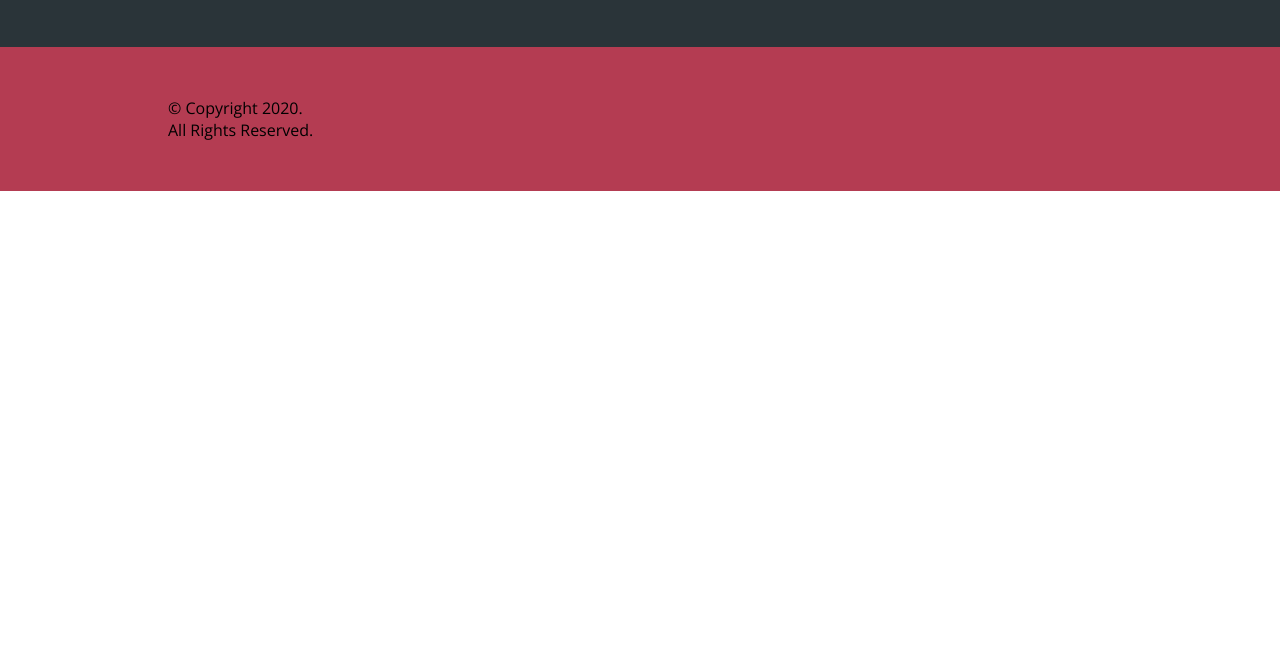
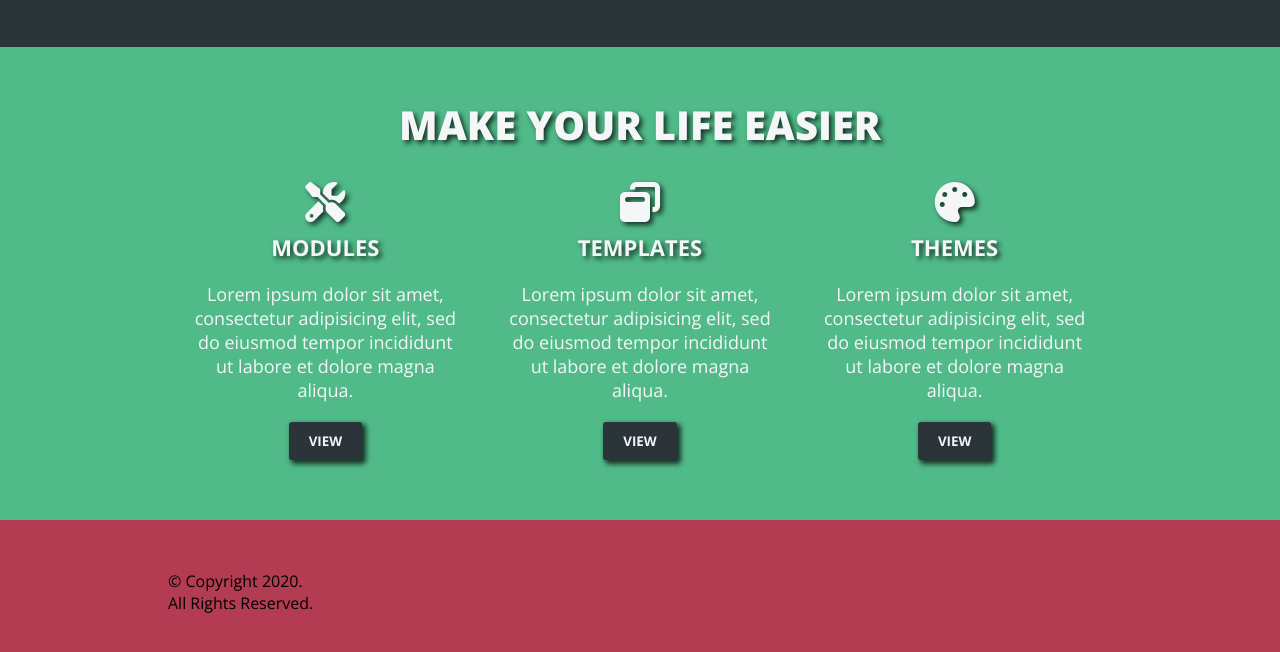
Before and after one commit to SlyTy7/gold-robot, a plain HTML site: page index.html in a window 1280 px wide. Shown: the part 1565-2217 px from the top of the page. Before the commit the page ends 1756 px from the top, so only its background shows below. Drawn offline with nearby package versions, Linux system fonts and the light colour scheme.

Commit message:
add product section

```diff
--- a/index.html
+++ b/index.html
@@ -143,12 +143,69 @@
     </div>
   </section>
 
-  <!-- theme/modules -->
-  <!--
-  <section class="gr-section products-section">
-    <div class="gr-section-center">grid squares of modules and templates</div>
+  <!-- products -->
+  <section class="gr-section products-section gr-primary-bg">
+    <div class="gr-section-center gr-light gr-text-center">
+      <h2>make your life easier</h2>
+      <div class="gr-row">
+        <div class="gr-col-4">
+          <div class="product-badge">
+            <i class="fas fa-tools"></i>
+            <h3>Modules</h3>
+            <p class="gr-body-text">Lorem ipsum dolor sit amet, consectetur adipisicing elit, sed do eiusmod tempor
+              incididunt ut labore et dolore magna aliqua.</p>
+            <a href="#">
+              <button class="gr-dark-bg gr-light gr-shadow-3" type="button" name="button">View</button>
+            </a>
+          </div>
+        </div>
+        <div class="gr-col-4">
+          <div class="product-badge">
+            <i class="fas fa-window-restore"></i>
+            <h3>Templates</h3>
+            <p class="gr-body-text">Lorem ipsum dolor sit amet, consectetur adipisicing elit, sed do eiusmod tempor
+              incididunt ut labore et dolore magna aliqua.</p>
+            <a href="#">
+              <button class="gr-dark-bg gr-light gr-shadow-3" type="button" name="button">View</button>
+            </a>
+          </div>
+        </div>
+        <div class="gr-col-4">
+          <div class="product-badge">
+            <i class="fas fa-palette"></i>
+            <h3>Themes</h3>
+            <p class="gr-body-text">Lorem ipsum dolor sit amet, consectetur adipisicing elit, sed do eiusmod tempor
+              incididunt ut labore et dolore magna aliqua.</p>
+            <a href="#">
+              <button class="gr-dark-bg gr-light gr-shadow-3" type="button" name="button">View</button>
+            </a>
+          </div>
+        </div>
+      </div>
+      <!--
+      <div class="gr-row">
+        <div class="gr-col-4">
+          <div class="product-badge gr-light-bg gr-dark gr-shadow-3">
+            <i class="fas fa-tools"></i>
+            <h3>Modules</h3>
+          </div>
+        </div>
+        <div class="gr-col-4">
+          <div class="product-badge gr-light-bg gr-dark gr-shadow-3">
+            <h3>Templates</h3>
+
+          </div>
+        </div>
+        <div class="gr-col-4">
+          <div class="product-badge gr-light-bg gr-dark gr-shadow-3">
+            <h3>Themes</h3>
+
+          </div>
+        </div>
+      </div>
+      -->
+    </div>
   </section>
--->
 
   <!-- consulatation -->
   <!--
```
